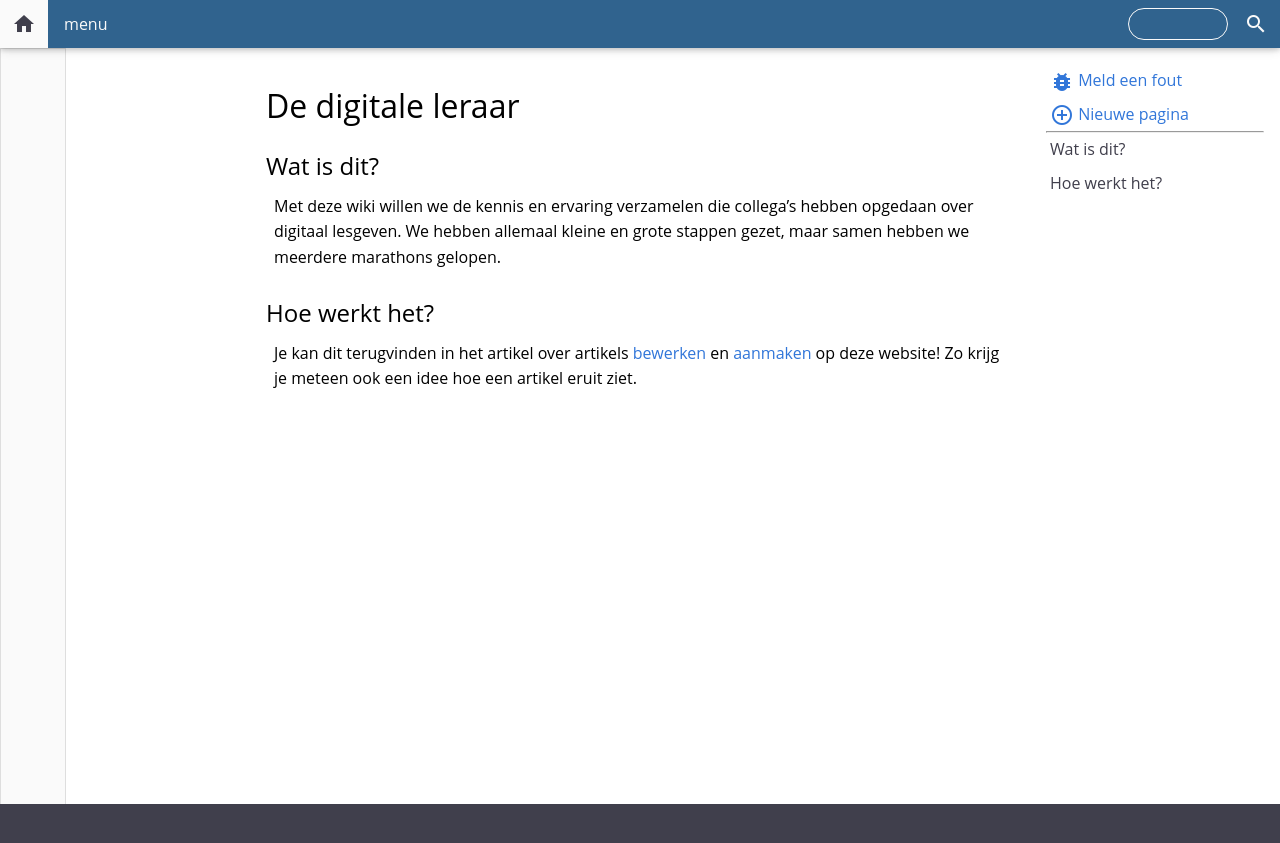
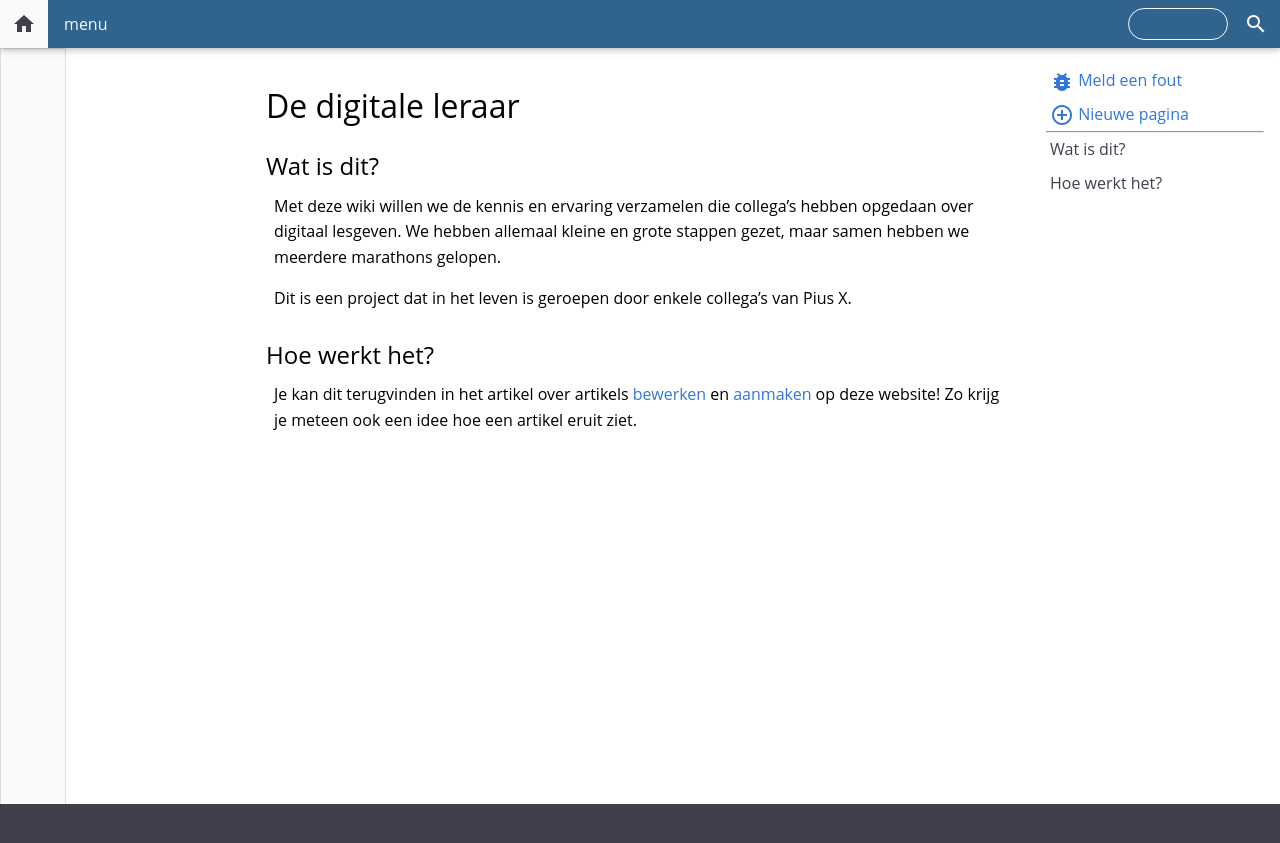
Before and after one commit to Pius-X-Antwerpen/digitale-leraar, a Jekyll site: the page built from index.md, in a window 1280 px wide. Shown: the top 843 px of the page. Built offline with Jekyll 4.4.1, drawn with Linux system fonts in a browser that asks for light colours.

Commit message:
Update index.md

```diff
--- a/index.md
+++ b/index.md
@@ -7,6 +7,8 @@ pagetype: homepage
 
 Met deze wiki willen we de kennis en ervaring verzamelen die collega's hebben opgedaan over digitaal lesgeven. We hebben allemaal kleine en grote stappen gezet, maar samen hebben we meerdere marathons gelopen.
 
+Dit is een project dat in het leven is geroepen door enkele collega's van Pius X.
+
 ## Hoe werkt het?
 
 Je kan dit terugvinden in het artikel over artikels [bewerken](https://pius-x-antwerpen.github.io/digitale-leraar/pages/digitale-leraar-artikel-bewerken.html) en [aanmaken](https://pius-x-antwerpen.github.io/digitale-leraar/pages/digitale-leraar-artikel-schrijven.html) op deze website! Zo krijg je meteen ook een idee hoe een artikel eruit ziet.
```
